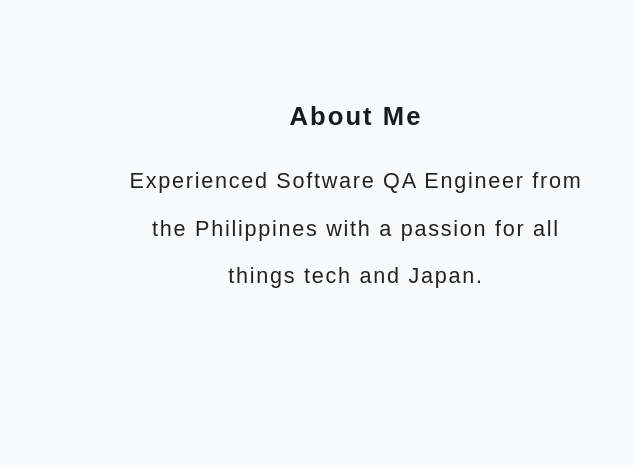
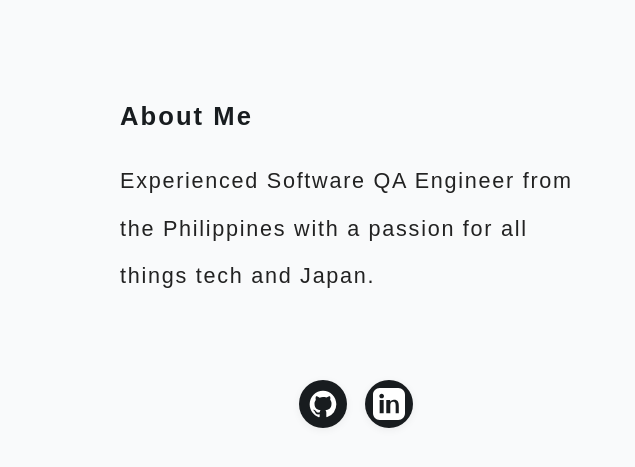
Before and after one commit to richclaudfelix030/Portfolio-Website, a plain HTML site: page src/index.html in a window 1280 px wide. Shown: the part 549-1016 px from the top of the page, 0-635 px from the left. Before the commit the page ends 945 px from the top, so only its background shows below. Drawn offline with Linux system fonts and the light colour scheme.

Commit message:
プロフィールリンクを追加しました

```diff
--- a/src/index.html
+++ b/src/index.html
@@ -25,12 +25,26 @@
         <section class="details" style="align-items: center; text-align: center;">
             <h1>Richclaud Felix</h1>
             <div class="subtitle">Software QA Engineer</div>
-            <section class="about-me">
+            <section class="about-me" style="align-items: left; text-align: left;">
                 <h2>About Me</h2>
                 <p>
                     Experienced Software QA Engineer from the Philippines with a passion for all things tech and Japan.
                 </p>
             </section>
+            <div class="profile-links" style="margin: 24px 0;">
+                <a href="https://github.com/richclaudfelix030" target="_blank" class="profile-btn" aria-label="GitHub">
+                    <!-- GitHub SVG -->
+                    <svg width="32" height="32" viewBox="0 0 24 24" fill="none" aria-hidden="true">
+                        <path fill="currentColor" d="M12 2C6.48 2 2 6.58 2 12.26c0 4.49 2.87 8.3 6.84 9.64.5.09.68-.22.68-.48 0-.24-.01-.87-.01-1.7-2.78.62-3.37-1.36-3.37-1.36-.45-1.18-1.1-1.5-1.1-1.5-.9-.63.07-.62.07-.62 1 .07 1.53 1.05 1.53 1.05.89 1.56 2.34 1.11 2.91.85.09-.66.35-1.11.63-1.37-2.22-.26-4.56-1.14-4.56-5.07 0-1.12.39-2.03 1.03-2.75-.1-.26-.45-1.3.1-2.7 0 0 .84-.28 2.75 1.05A9.38 9.38 0 0 1 12 6.84c.85.004 1.71.12 2.51.35 1.91-1.33 2.75-1.05 2.75-1.05.55 1.4.2 2.44.1 2.7.64.72 1.03 1.63 1.03 2.75 0 3.94-2.34 4.81-4.57 5.07.36.32.68.94.68 1.9 0 1.37-.01 2.47-.01 2.8 0 .26.18.57.69.47A10.01 10.01 0 0 0 22 12.26C22 6.58 17.52 2 12 2Z"/>
+                    </svg>
+                </a>
+                <a href="https://www.linkedin.com/in/richclaud-felix-60029223b/?locale=ja_JP" target="_blank" class="profile-btn" aria-label="LinkedIn">
+                    <!-- LinkedIn SVG -->
+                    <svg width="32" height="32" viewBox="0 0 24 24" fill="none" aria-hidden="true">
+                        <path fill="currentColor" d="M19 0h-14c-2.76 0-5 2.24-5 5v14c0 2.76 2.24 5 5 5h14c2.76 0 5-2.24 5-5v-14c0-2.76-2.24-5-5-5zm-11 19h-3v-10h3v10zm-1.5-11.28c-.97 0-1.75-.79-1.75-1.75s.78-1.75 1.75-1.75 1.75.79 1.75 1.75-.78 1.75-1.75 1.75zm13.5 11.28h-3v-5.6c0-1.34-.03-3.07-1.87-3.07-1.87 0-2.16 1.46-2.16 2.97v5.7h-3v-10h2.89v1.36h.04c.4-.75 1.38-1.54 2.84-1.54 3.04 0 3.6 2 3.6 4.59v5.59z"/>
+                    </svg>
+                </a>
+            </div>
         </section>
         <img src="richclaudfelix.jpg" alt="Richclaud Felix" class="profile-photo" />
     </main>
--- a/src/styles.css
+++ b/src/styles.css
@@ -181,6 +181,35 @@ p {
     z-index: 20;
 }
 
+/* New profile links section */
+.profile-links {
+    display: flex;
+    gap: 18px;
+    justify-content: center;
+}
+
+.profile-btn {
+    display: flex;
+    align-items: center;
+    justify-content: center;
+    width: 48px;
+    height: 48px;
+    background: #181c1f;
+    border: none;
+    border-radius: 50%;
+    color: #fff;
+    text-decoration: none;
+    transition: background 0.2s, color 0.2s, box-shadow 0.2s;
+    box-shadow: 0 2px 8px rgba(0,0,0,0.06);
+    font-size: 1.5em;
+    padding: 0;
+}
+
+.profile-btn:hover {
+    background: #222;
+    color: #00b86b;
+}
+
 /* Responsive styles */
 @media (max-width: 900px) {
     .top-nav {
```
